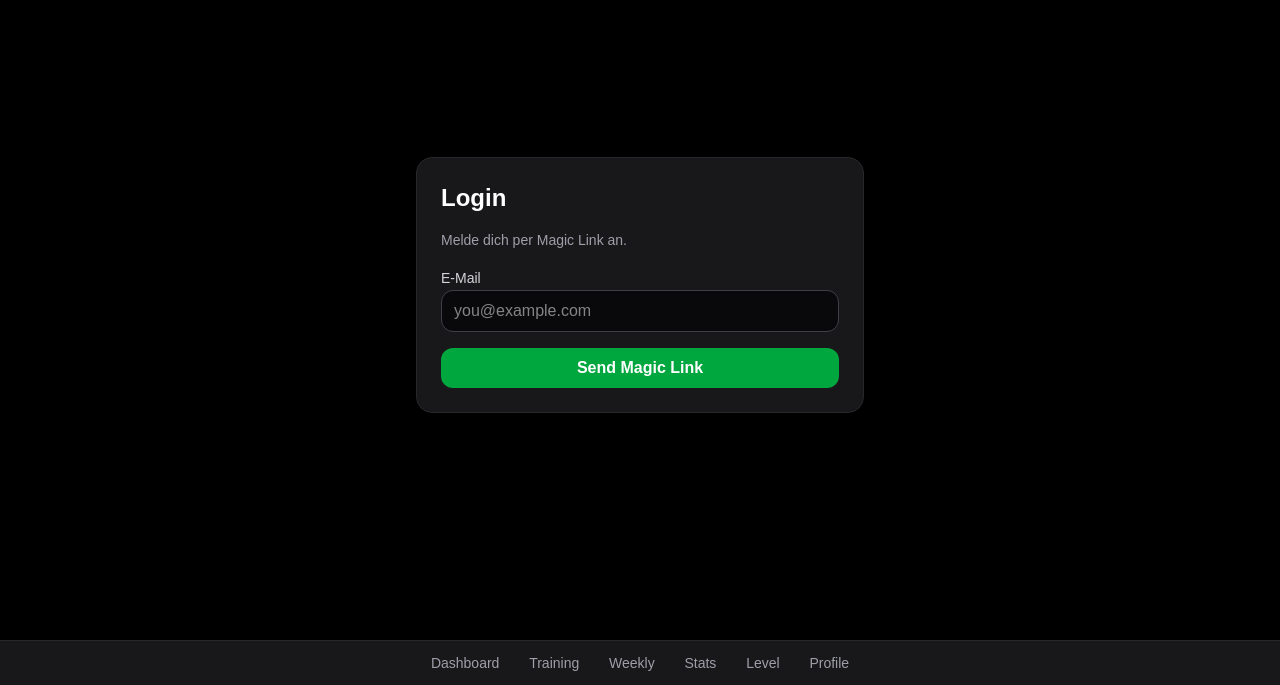
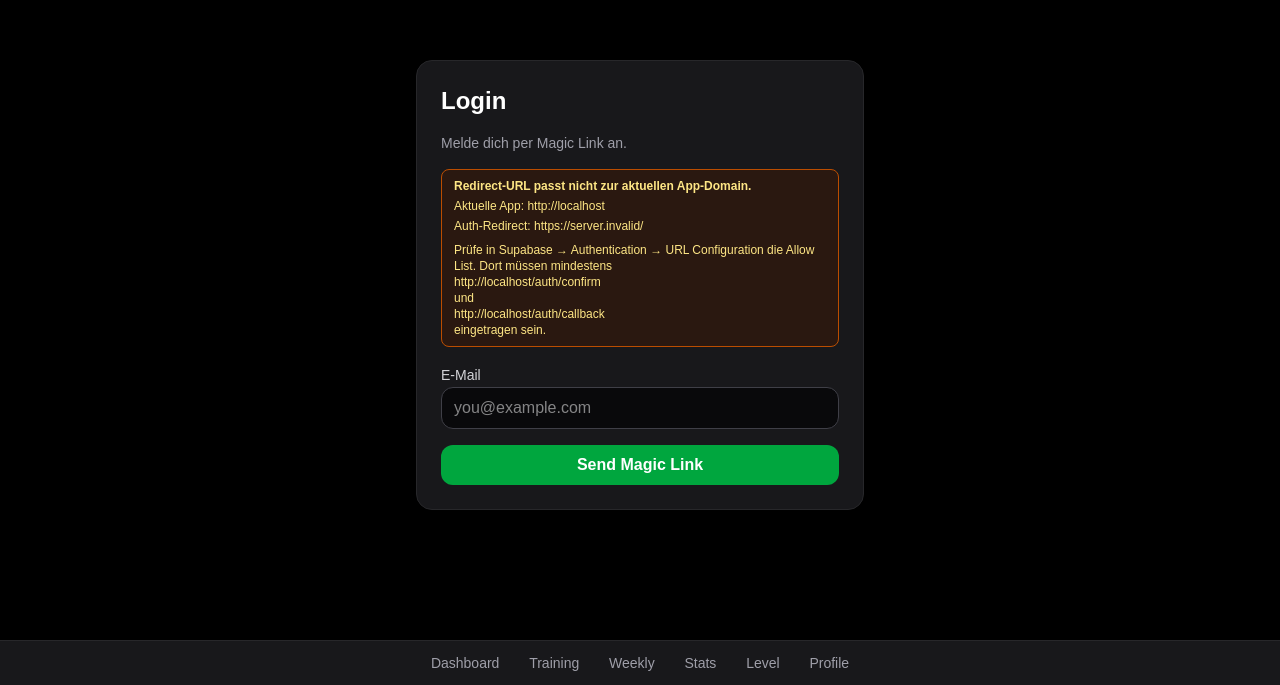
Before and after one commit to joshuasperber/basketball-training-app, a Next.js app: page /login in a window 1280 px wide. Shown: the part 115-800 px from the top of the page. Built offline with nearby package versions, Linux system fonts and the light colour scheme; no server answers.

Commit message:
feat: Pushen geht?

```diff
--- /dev/null
+++ b/app/api/auth/confirm/page.tsx
@@ -0,0 +1,67 @@
+"use client";
+
+import { useEffect, useMemo, useState } from "react";
+
+function parseHashParams(hash: string) {
+  const cleanHash = hash.startsWith("#") ? hash.slice(1) : hash;
+  return new URLSearchParams(cleanHash);
+}
+
+export default function AuthConfirmPage() {
+  const [message, setMessage] = useState("Anmeldung wird abgeschlossen …");
+
+  const callbackUrl = useMemo(() => {
+    if (typeof window === "undefined") return "";
+    return `${window.location.origin}/auth/callback${window.location.search}`;
+  }, []);
+
+  useEffect(() => {
+    async function run() {
+      const url = new URL(window.location.href);
+      const tokenHash = url.searchParams.get("token_hash");
+
+      if (tokenHash) {
+        window.location.replace(callbackUrl);
+        return;
+      }
+
+      const hashParams = parseHashParams(window.location.hash);
+      const accessToken = hashParams.get("access_token");
+      const refreshToken = hashParams.get("refresh_token");
+      const expiresIn = Number(hashParams.get("expires_in") ?? "3600");
+
+      if (!accessToken || !refreshToken) {
+        setMessage("Magic-Link ist ungültig oder abgelaufen. Bitte fordere einen neuen Link an.");
+        window.setTimeout(() => window.location.replace("/login?error=access_denied"), 1500);
+        return;
+      }
+
+      const response = await fetch("/api/auth/session", {
+        method: "POST",
+        headers: { "Content-Type": "application/json" },
+        body: JSON.stringify({
+          access_token: accessToken,
+          refresh_token: refreshToken,
+          expires_in: Number.isFinite(expiresIn) ? expiresIn : 3600,
+        }),
+      });
+
+      if (!response.ok) {
+        setMessage("Session konnte nicht gespeichert werden. Bitte versuche es erneut.");
+        return;
+      }
+
+      window.location.replace("/dashboard");
+    }
+
+    run().catch(() => {
+      setMessage("Fehler bei der Anmeldung. Bitte versuche es erneut.");
+    });
+  }, [callbackUrl]);
+
+  return (
+    <main className="flex min-h-screen items-center justify-center bg-black px-4 text-white">
+      <p className="text-sm text-zinc-300">{message}</p>
+    </main>
+  );
+}
--- /dev/null
+++ b/app/api/auth/session/route.ts
@@ -0,0 +1,33 @@
+import { NextRequest, NextResponse } from "next/server";
+
+type SessionPayload = {
+  access_token?: string;
+  refresh_token?: string;
+  expires_in?: number;
+};
+
+export async function POST(request: NextRequest) {
+  const payload = (await request.json().catch(() => null)) as SessionPayload | null;
+
+  if (!payload?.access_token || !payload?.refresh_token) {
+    return NextResponse.json({ error: "invalid_payload" }, { status: 400 });
+  }
+
+  const response = NextResponse.json({ ok: true });
+
+  response.cookies.set("sb-access-token", payload.access_token, {
+    path: "/",
+    maxAge: payload.expires_in ?? 60 * 60,
+    sameSite: "lax",
+    httpOnly: true,
+  });
+
+  response.cookies.set("sb-refresh-token", payload.refresh_token, {
+    path: "/",
+    maxAge: 60 * 60 * 24 * 30,
+    sameSite: "lax",
+    httpOnly: true,
+  });
+
+  return response;
+}
--- a/app/login/page.tsx
+++ b/app/login/page.tsx
@@ -5,6 +5,22 @@ import { useSearchParams } from "next/navigation";
 import { createClient } from "@/lib/supabase";
 
 const RATE_LIMIT_HINT = "Bitte warte ca. 60 Sekunden und versuche es dann erneut.";
+const AUTH_REDIRECT_OVERRIDE = process.env.NEXT_PUBLIC_AUTH_REDIRECT_URL;
+
+function normalizeRedirectUrl(rawUrl: string | undefined, fallbackOrigin: string) {
+  if (!rawUrl?.trim()) {
+    return `${fallbackOrigin}/auth/confirm`;
+  }
+
+  const value = rawUrl.trim();
+  const withProtocol = /^https?:\/\//i.test(value) ? value : `https://${value}`;
+
+  try {
+    return new URL(withProtocol).toString();
+  } catch {
+    return `${fallbackOrigin}/auth/confirm`;
+  }
+}
 
 export default function LoginPage() {
   const supabase = createClient();
@@ -12,6 +28,25 @@ export default function LoginPage() {
   const [email, setEmail] = useState("");
   const [loading, setLoading] = useState(false);
   const [message, setMessage] = useState<string | null>(null);
+
+  const callbackInfo = useMemo(() => {
+    if (typeof window === "undefined") {
+      return {
+        appOrigin: "",
+        redirectUrl: AUTH_REDIRECT_OVERRIDE ?? "",
+      };
+    }
+
+    return {
+      appOrigin: window.location.origin,
+      redirectUrl: normalizeRedirectUrl(AUTH_REDIRECT_OVERRIDE, window.location.origin),
+    };
+  }, []);
+
+  const redirectDomainMismatch =
+    callbackInfo.appOrigin && callbackInfo.redirectUrl
+      ? !callbackInfo.redirectUrl.startsWith(callbackInfo.appOrigin)
+      : false;
 
   const urlError = useMemo(() => {
     const code = searchParams.get("error_code");
@@ -35,7 +70,7 @@ export default function LoginPage() {
     const { error } = await supabase.auth.signInWithOtp({
       email,
       options: {
-        emailRedirectTo: `${window.location.origin}/auth/callback`,
+        emailRedirectTo: callbackInfo.redirectUrl,
       },
     });
 
@@ -45,7 +80,7 @@ export default function LoginPage() {
         : error.message;
       setMessage(friendly);
     } else {
-      setMessage("Magic Link wurde gesendet. Bitte öffne den neuesten Link in deiner E-Mail.");
+      setMessage(`Magic Link wurde gesendet. Erwartete Ziel-URL: ${callbackInfo.redirectUrl}`);
     }
 
     setLoading(false);
@@ -58,6 +93,25 @@ export default function LoginPage() {
         <p className="text-sm text-zinc-400">Melde dich per Magic Link an.</p>
 
         {urlError ? <p className="rounded-lg border border-red-700 bg-red-950/40 px-3 py-2 text-sm text-red-200">{urlError}</p> : null}
+
+        {redirectDomainMismatch ? (
+          <div className="rounded-lg border border-amber-700 bg-amber-950/40 px-3 py-2 text-xs text-amber-200">
+            <p className="font-semibold">Redirect-URL passt nicht zur aktuellen App-Domain.</p>
+            <p className="mt-1">Aktuelle App: {callbackInfo.appOrigin}</p>
+            <p className="mt-1">Auth-Redirect: {callbackInfo.redirectUrl}</p>
+            <p className="mt-2">
+              Prüfe in Supabase → Authentication → URL Configuration die Allow List. Dort müssen mindestens
+              <br />
+              {callbackInfo.appOrigin}/auth/confirm
+              <br />
+              und
+              <br />
+              {callbackInfo.appOrigin}/auth/callback
+              <br />
+              eingetragen sein.
+            </p>
+          </div>
+        ) : null}
 
         <label className="block space-y-2">
           <span className="text-sm text-zinc-300">E-Mail</span>
```
